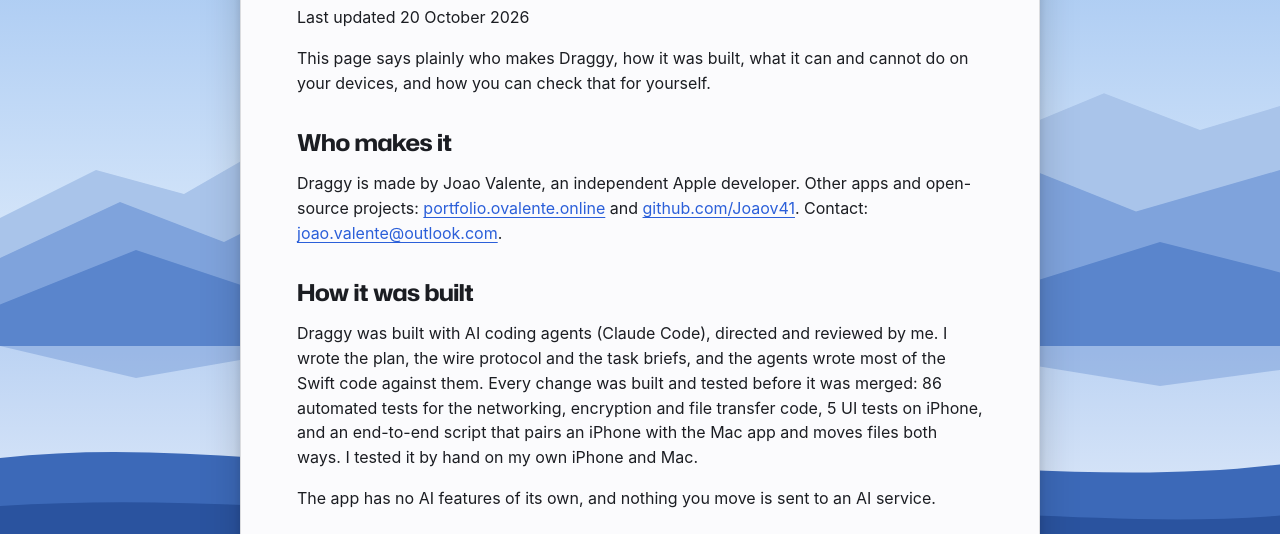
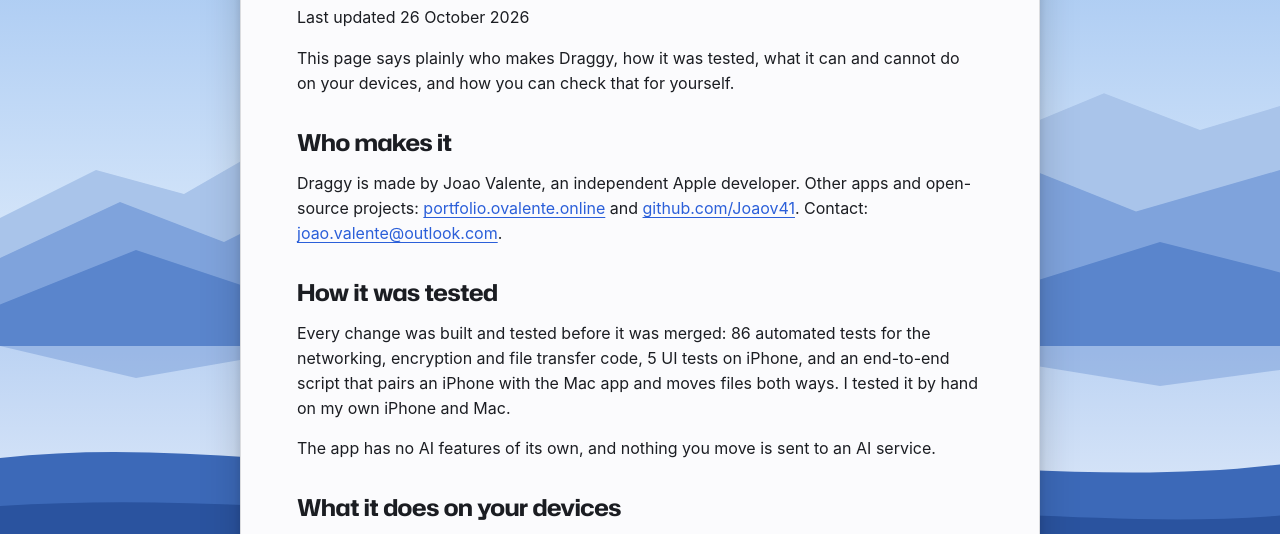
Before and after one commit to Joaov41/draggy-app, a plain HTML site: page transparency.html in a window 1280 px wide. Shown: the part 230-764 px from the top of the page. Drawn offline with Linux system fonts and the light colour scheme.

Commit message:
Transparency: describe how Draggy was tested

```diff
--- a/transparency.html
+++ b/transparency.html
@@ -27,8 +27,8 @@
       </div>
       <div class="window-body">
 <h1 id="draggy-transparency">Draggy Transparency</h1>
-<p>Last updated 20 October 2026</p>
-<p>This page says plainly who makes Draggy, how it was built, what it
+<p>Last updated 26 October 2026</p>
+<p>This page says plainly who makes Draggy, how it was tested, what it
 can and cannot do on your devices, and how you can check that for
 yourself.</p>
 <h2 id="who-makes-it">Who makes it</h2>
@@ -38,11 +38,8 @@
 and <a href="https://github.com/Joaov41">github.com/Joaov41</a>.
 Contact: <a
 href="mailto:joao.valente@outlook.com">joao.valente@outlook.com</a>.</p>
-<h2 id="how-it-was-built">How it was built</h2>
-<p>Draggy was built with AI coding agents (Claude Code), directed and
-reviewed by me. I wrote the plan, the wire protocol and the task briefs,
-and the agents wrote most of the Swift code against them. Every change
-was built and tested before it was merged: 86 automated tests for the
+<h2 id="how-it-was-tested">How it was tested</h2>
+<p>Every change was built and tested before it was merged: 86 automated tests for the
 networking, encryption and file transfer code, 5 UI tests on iPhone, and
 an end-to-end script that pairs an iPhone with the Mac app and moves
 files both ways. I tested it by hand on my own iPhone and Mac.</p>
```
